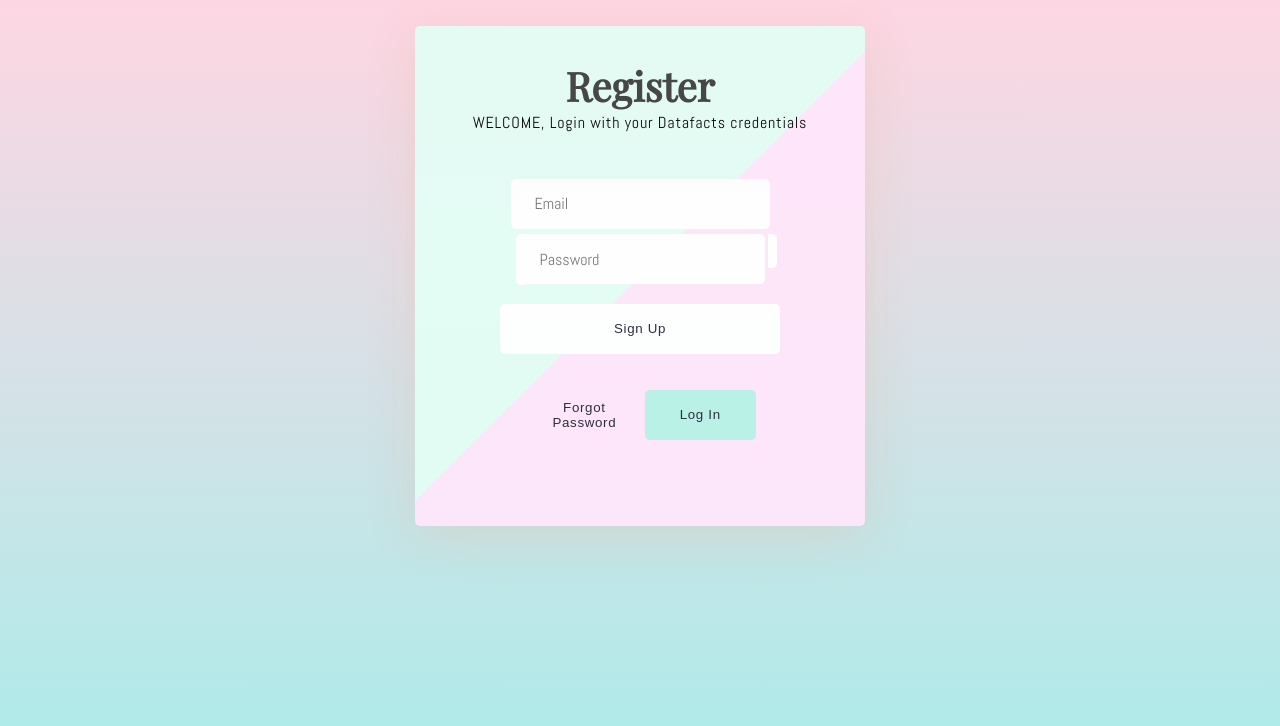
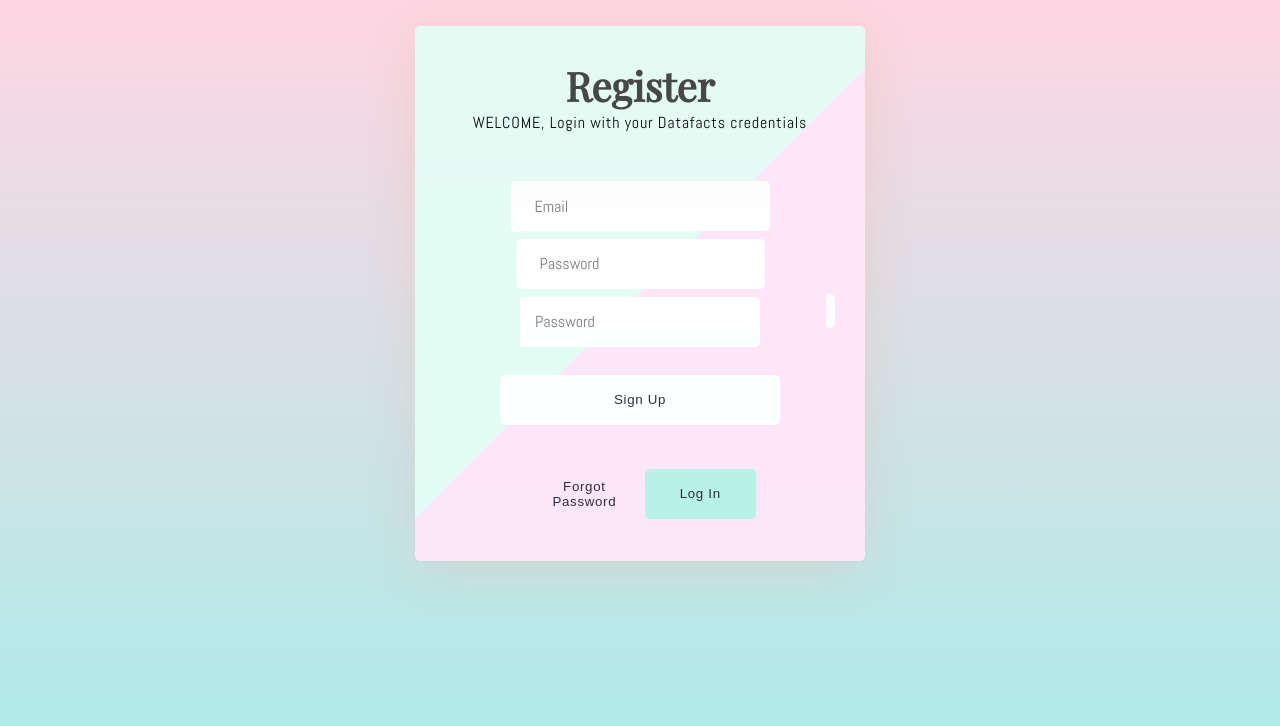
Before and after one commit to KeshawnSharper/DataFacts-FE, a React (Create React App) app in the folder fe/: page /register in a window 1280 px wide. Shown: the top 726 px of the page. Built offline with nearby package versions, Linux system fonts and the light colour scheme; a web font is replaced by a local one.

Commit message:
Passwords must match before creating account

```diff
--- a/fe/src/components/Register/Register.js
+++ b/fe/src/components/Register/Register.js
@@ -7,7 +7,8 @@ const Register = ({ user, login, error, loading }) => {
   // Set login state
   let [registerUser, setRegisterUser] = useState({
     username: "",
-    password: ""
+    password: "",
+    re_password: ""
   });
   let [submitted, setSubmitted] = useState(false);
   // Handle login state change
@@ -22,8 +23,10 @@ const Register = ({ user, login, error, loading }) => {
     // change submit state to true
     setSubmitted(true);
     // if both the login credentials aren't empty strings execute the login action
-    if (registerUser.username !== "" && registerUser.password !== "") {
-      register(registerUser);
+    if (registerUser.re_password === registerUser.password) {
+      if (registerUser.username !== "" && registerUser.password !== "") {
+        register(registerUser);
+      }
     }
   };
   return (
@@ -38,7 +41,9 @@ const Register = ({ user, login, error, loading }) => {
               <h2>Register</h2>
               {/* If username or password is empty then send an error message, otherwise send a welcome message */}
               <p>
-                {submitted && error
+                {submitted && registerUser.password !== registerUser.re_password
+                  ? "Passwords do not match, Try again!"
+                  : submitted && error
                   ? "Invalid Credentials, Please Try again"
                   : submitted
                   ? "Please provide a username and/or password"
@@ -73,6 +78,15 @@ const Register = ({ user, login, error, loading }) => {
                 placeholder="Password"
                 id="pwd"
                 name="password"
+                required
+                onChange={(e) => handleChange(e)}
+              />
+              <input
+                className="form-input"
+                type="password"
+                placeholder="Password"
+                id="pwd"
+                name="re_password"
                 required
                 onChange={(e) => handleChange(e)}
               />
```
